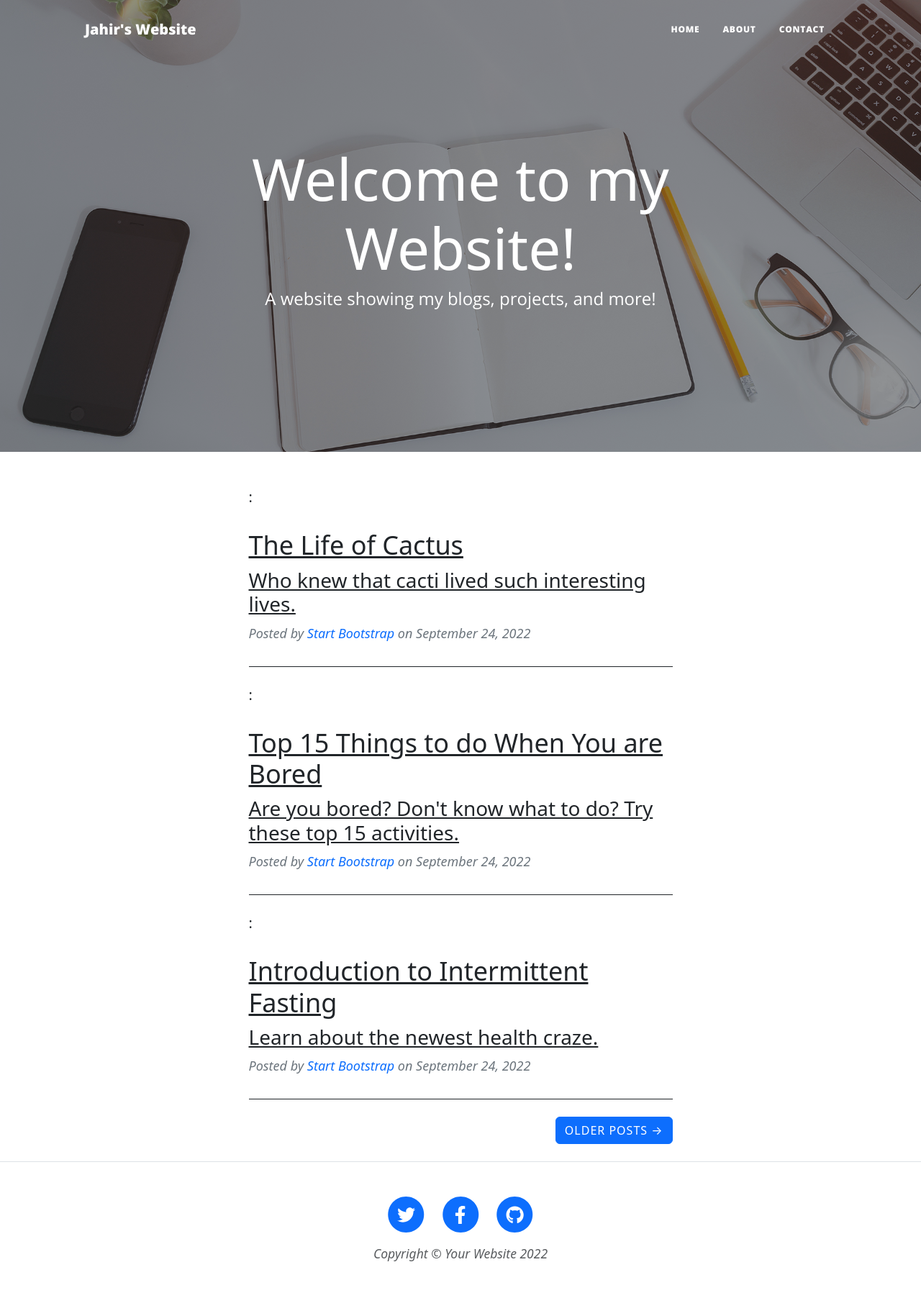
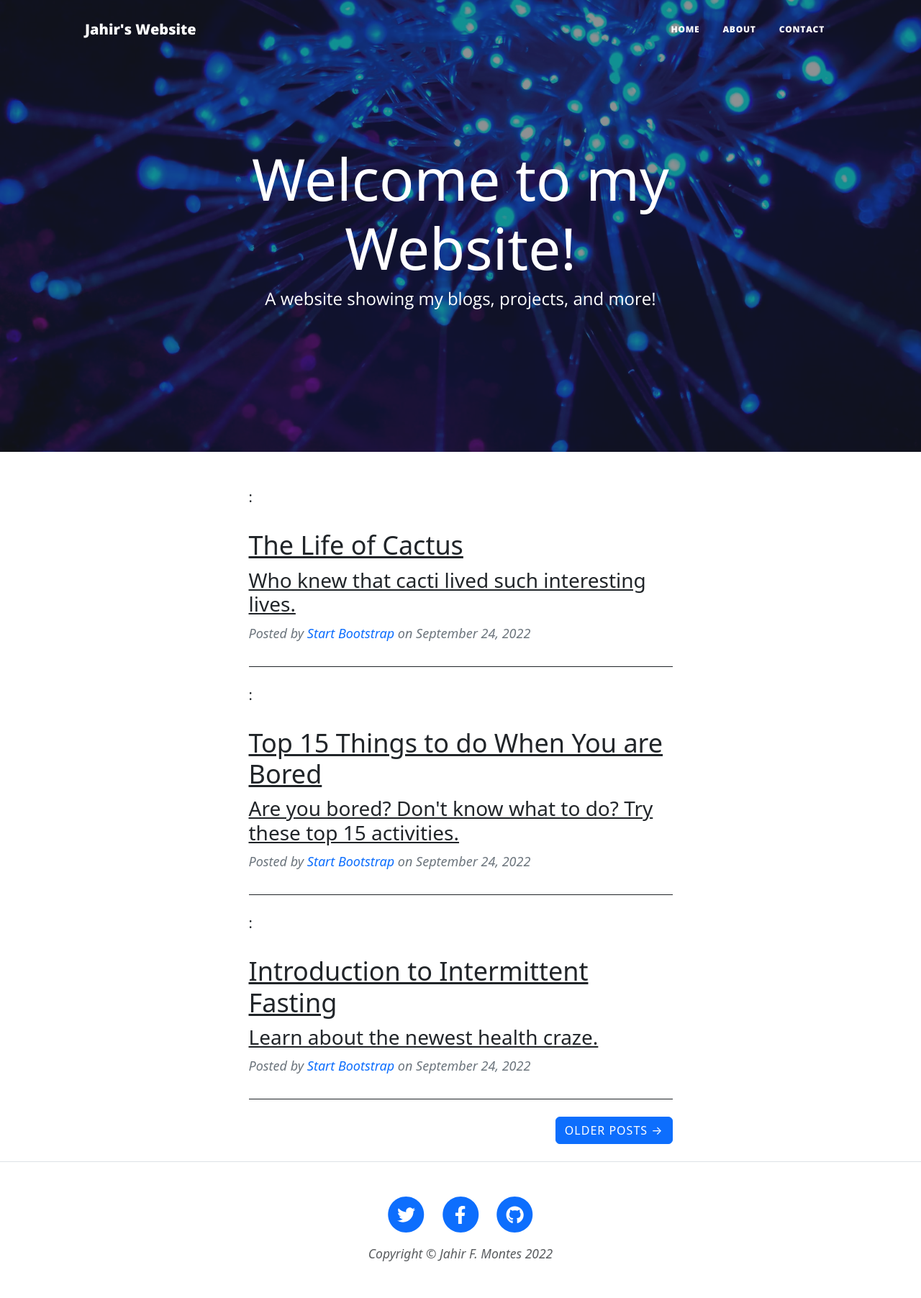
Before and after one commit to SciencyBagel/personal-website, a Flask app: page / in a window 1280 px wide. Shown: the whole page at 72% size. Run offline with Flask 2, Linux system fonts and the light colour scheme; some libraries are stand-ins or nearby versions.

Commit message:
give background image

```diff
--- a/templates/include/footer.html
+++ b/templates/include/footer.html
@@ -28,7 +28,7 @@
                         </a>
                     </li>
                 </ul>
-                <div class="small text-center text-muted fst-italic">Copyright &copy; Your Website 2022</div>
+                <div class="small text-center text-muted fst-italic">Copyright &copy; Jahir F. Montes 2022</div>
             </div>
         </div>
     </div>
--- a/templates/include/navigation.html.j2
+++ b/templates/include/navigation.html.j2
@@ -1,6 +1,6 @@
 <nav class="navbar navbar-expand-lg navbar-light" id="mainNav">
     <div class="container px-4 px-lg-5">
-        <a class="navbar-brand" href="index.html">Jahir's Website</a>
+        <a class="navbar-brand" href="{{ url_for('home') }}">Jahir's Website</a>
         <button class="navbar-toggler" type="button" data-bs-toggle="collapse" data-bs-target="#navbarResponsive"
             aria-controls="navbarResponsive" aria-expanded="false" aria-label="Toggle navigation">
             Menu
--- a/templates/index.html.j2
+++ b/templates/index.html.j2
@@ -7,7 +7,7 @@
     {% include "include/navigation.html.j2" %}
 
     <!-- Page Header-->
-    <header class="masthead" style="background-image: url('assets/img/home-bg.jpg')">
+    <header class="masthead" style="background-image: url({{ url_for('static', filename='assets/img/bg-image.jpg') }})">
         <div class="container position-relative px-4 px-lg-5">
             <div class="row gx-4 gx-lg-5 justify-content-center">
                 <div class="col-md-10 col-lg-8 col-xl-7">
```
Also changed, not shown: static/assets/img/bg-image.jpg (added).
